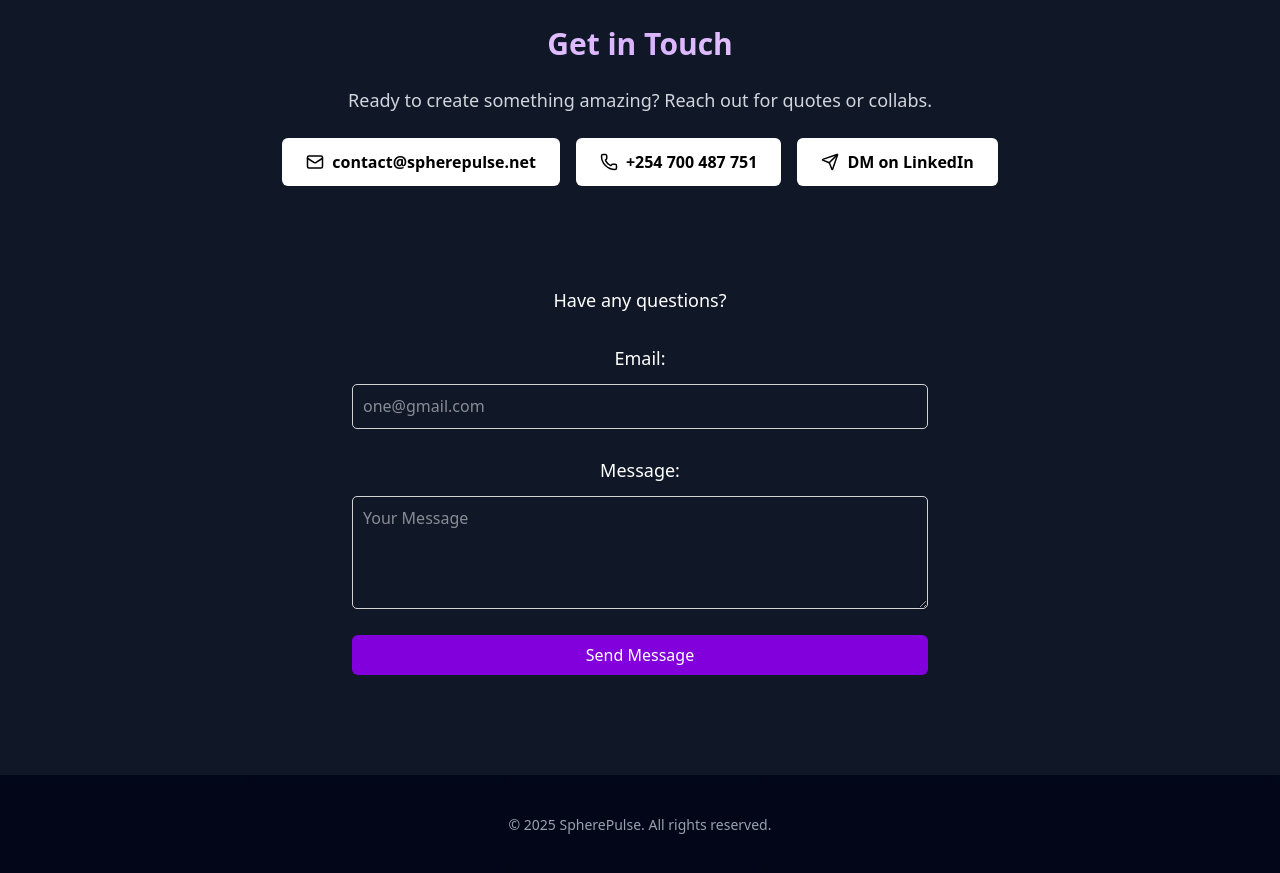
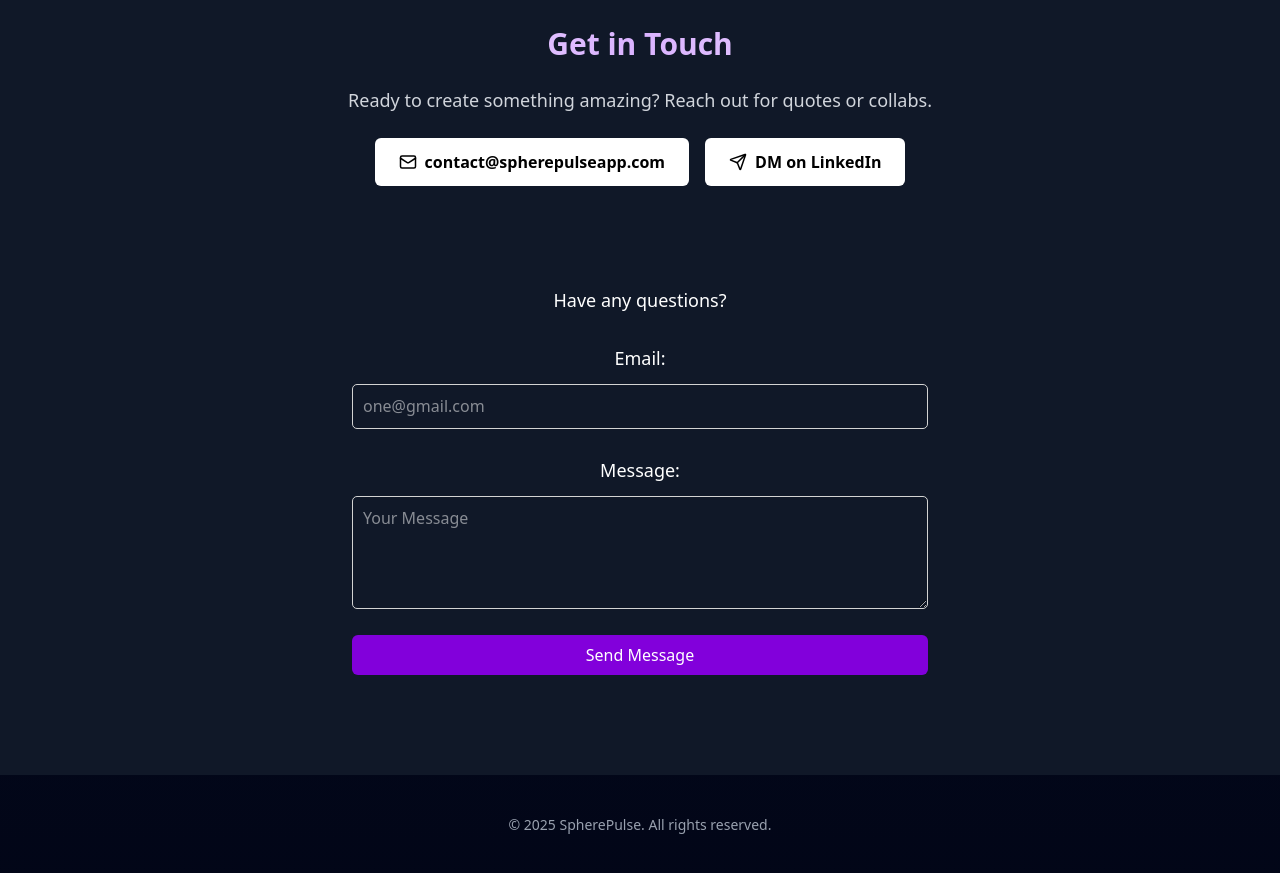
Before and after one commit to millan-amara/annotation, a React (Vite) app: page / in a window 1280 px wide. Shown: the part 2420-3293 px from the top of the page. Built offline with nearby package versions, Linux system fonts and the light colour scheme.

Commit message:
edit contact details

```diff
--- a/src/components/ContactForm.jsx
+++ b/src/components/ContactForm.jsx
@@ -47,11 +47,11 @@
         </p>
         <div className="flex flex-col md:flex-row gap-4 justify-center items-center">
           <button className="flex items-center gap-2 px-6 py-3 bg-white text-black rounded-md font-semibold hover:bg-gray-200 transition">
-            <Mail size={18} /> contact@spherepulse.net
+            <Mail size={18} /> contact@spherepulseapp.com
           </button>
-          <button className="flex items-center gap-2 px-6 py-3 bg-white text-black rounded-md font-semibold hover:bg-gray-200 transition">
+          {/* <button className="flex items-center gap-2 px-6 py-3 bg-white text-black rounded-md font-semibold hover:bg-gray-200 transition">
             <Phone size={18} /> +254 700 487 751
-          </button>
+          </button> */}
           <a href='https://www.linkedin.com/company/spherepulse/?viewAsMember=true' className="flex items-center gap-2 px-6 py-3 bg-white text-black rounded-md font-semibold hover:bg-gray-200 transition">
             <Send size={18} /> DM on LinkedIn
           </a>
```
